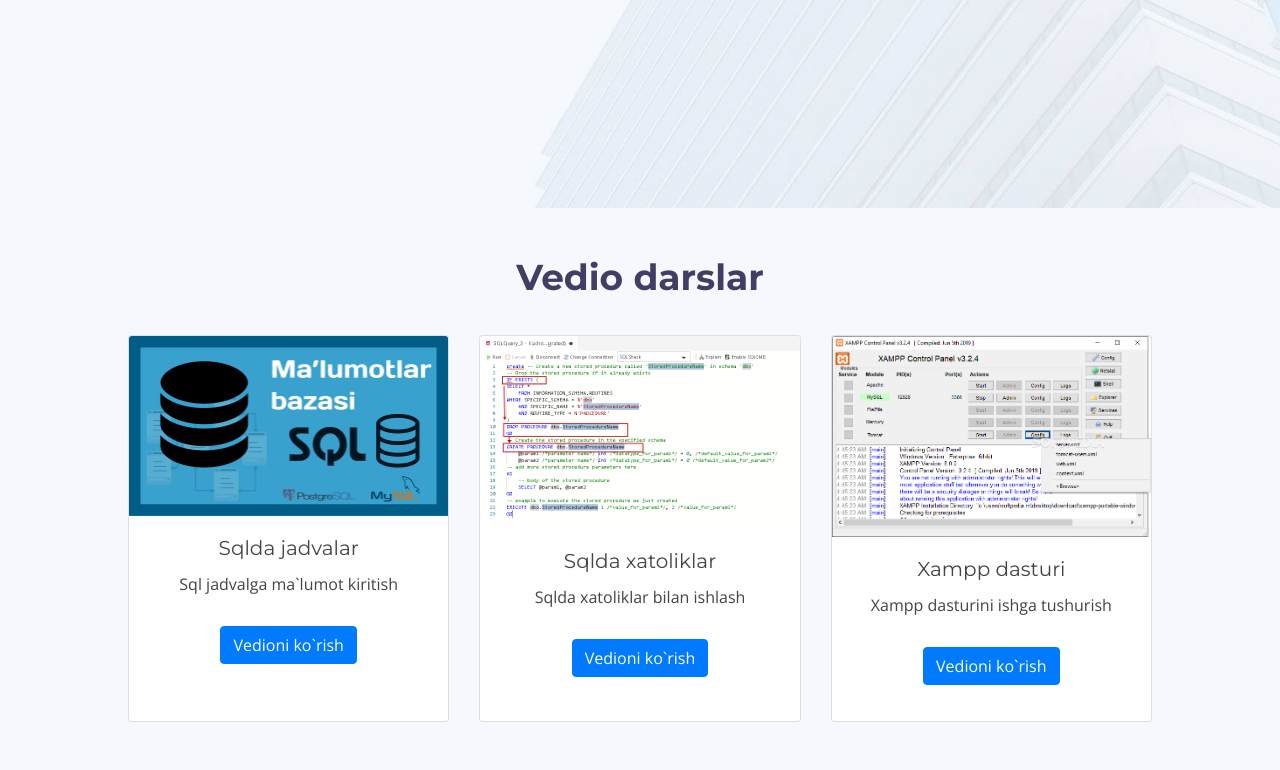
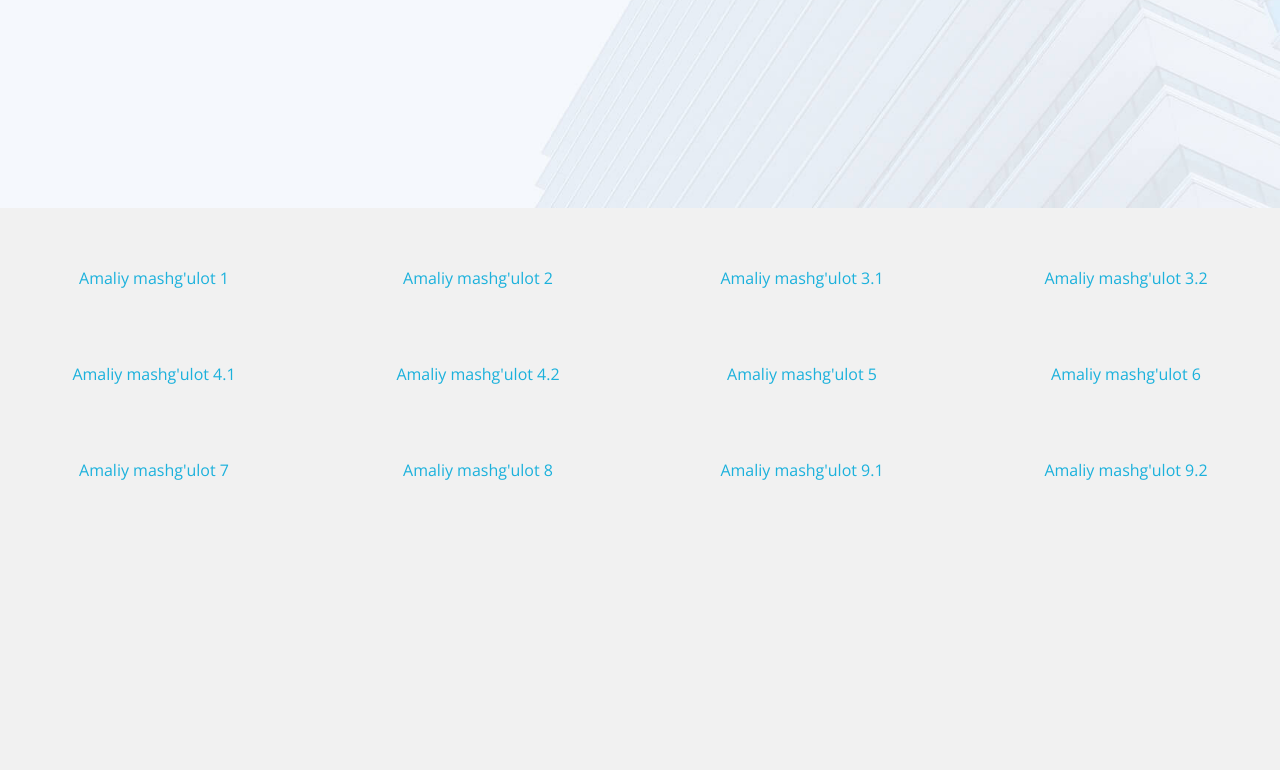
Before and after one commit to nurbekdeveloper/Database, a plain HTML site: page vedio.html in a window 1280 px wide. Shown: the part 592-1362 px from the top of the page. After the commit the page ends 1152 px from the top, so only its background shows below. Drawn offline with nearby package versions, Linux system fonts and the light colour scheme.

Commit message:
change vedio.html file

```diff
--- a/js/main.js
+++ b/js/main.js
@@ -120,13 +120,7 @@
   });
 
   // Clients carousel (uses the Owl Carousel library)
-  $(".clients-carousel").owlCarousel({
-    autoplay: true,
-    dots: true,
-    loop: true,
-    responsive: { 0: { items: 2 }, 768: { items: 4 }, 900: { items: 6 }
-    }
-  });
+
 
 })(jQuery);
 
@@ -169,16 +163,7 @@ var answers = {};
 
 // get each question div element
 
-var question_one = document.getElementById('question-1');
-var question_two = document.getElementById('question-2');
-var question_three = document.getElementById('question-3');
-var question_four = document.getElementById('question-4');
-var question_five = document.getElementById('question-5');
-var question_six = document.getElementById('question-6');
-var question_seven = document.getElementById('question-7');
-var question_eight = document.getElementById('question-8');
-var question_nine = document.getElementById('question-9');
-var question_ten = document.getElementById('question-10');
+
 
 
 // create event listeners so that when a radio button is clicked the 'value' is added to answers object as a value. All answers from the same question are stored in the same object property so choices overright each other!
@@ -373,13 +358,7 @@ submit10.addEventListener('click', function() {
 
 });
 
-/*End of functionality -------------------------------------------------------------
-------------------------------------------------------------------------------------
-------------------------------------------------------------------------------------
---------------------------------------------------------------------------*/
 
-
-/*Pretty things -----------------------------------------------------------------*/
 
 function growProgressBar(percentage_width) {
   var bar = document.getElementById("progress_bar");
@@ -392,3 +371,38 @@ function growProgressBar(percentage_width) {
 //Sometimes Always Never
 
 // test quiz end
+
+
+
+let form = document.querySelector("#forma");
+let name = document.querySelector("#firstName");
+let phone   = document.querySelector("#phone");
+let textarea = document.querySelector("#textarea");
+let button = document.querySelector("#submit");
+let mail= document.querySelector("#pochta");
+
+const getInformation   = (e)=>{
+  e.preventDefault();
+
+
+  text = `%OA Name : ${name.value}  %OA Phone   : ${phone.value}  %OA Email : ${mail.value} %OA Message : ${textarea.value}`
+  console.log(text);
+  chat_id=-1001938269080;
+  token = `6402229016:AAHZ65Eqhe0eyAGGf4OrCxi-ddDsRJQ8afw`
+
+  url = `https://api.telegram.org/bot${token}/sendMessage?chat_id=${chat_id}&text=${text}&parse_mode=html`
+
+  let api = new XMLHttpRequest();
+    api.open("GET", url, true);
+    api.send();
+
+    name.value="";
+    phone.value="";
+    textarea.value="";
+    button.value="";
+    mail.value="";
+
+
+
+}
+form.addEventListener("submit", getInformation)
--- a/vedio.html
+++ b/vedio.html
@@ -1,73 +1,53 @@
 <!DOCTYPE html>
-
 <html lang="en">
   <head>
     <meta charset="utf-8" />
-
-    <title>Ma`lumotlar bazasi</title>
-
+    <title>Amaliy mashg`ulotlar | Vedio darslik </title>
     <meta content="width=device-width, initial-scale=1.0" name="viewport" />
-
     <meta content="" name="keywords" />
-
     <meta content="" name="description" />
 
     <!-- Favicons -->
-
     <link href="img/icon.png" rel="sb-icon" />
-
     <link href="img/icon.png" rel="sb-icon" />
 
     <!-- Google Fonts -->
-
     <link
       href="https://fonts.googleapis.com/css?family=Open+Sans:300,300i,400,400i,500,600,700,700i|Montserrat:300,400,500,600,700"
       rel="stylesheet"
     />
 
     <!-- Bootstrap CSS File -->
-
     <link href="lib/bootstrap/css/bootstrap.min.css" rel="stylesheet" />
 
     <!-- Libraries CSS Files -->
-
     <link href="lib/font-awesome/css/font-awesome.min.css" rel="stylesheet" />
-
     <link href="lib/animate/animate.min.css" rel="stylesheet" />
-
     <link href="lib/ionicons/css/ionicons.min.css" rel="stylesheet" />
-
     <link href="lib/owlcarousel/assets/owl.carousel.min.css" rel="stylesheet" />
-
     <link href="lib/lightbox/css/lightbox.min.css" rel="stylesheet" />
+    <link rel="stylesheet" href="./css/maruza.css" />
 
     <!-- Main Stylesheet File -->
-
     <link href="./css/sass/style.css" rel="stylesheet" />
-
     <link href="./css/main.css" rel="stylesheet" />
-
+    <link rel="stylesheet" href="./css/" />
     <!-- Global site tag (gtag.js) - Google Analytics -->
-
     <script
       async
       src="https://www.googletagmanager.com/gtag/js?id=G-3KJYEZD9ZV"
     ></script>
-
     <script>
       window.dataLayer = window.dataLayer || [];
-
       function gtag() {
         dataLayer.push(arguments);
       }
-
       gtag("js", new Date());
 
       gtag("config", "G-3KJYEZD9ZV");
     </script>
 
     <!-- Google Adsense -->
-
     <script
       data-ad-client="ca-pub-4536895964595856"
       async
@@ -81,37 +61,32 @@
         <div class="brand">
           <a href="./index.html">Ma`lumotlar bazasi</a>
         </div>
-
         <nav>
           <div class="nav-mobile">
             <a id="nav-toggle" href="#!"><span></span></a>
           </div>
-
           <ul class="nav-list">
             <li>
-              <a href="#GRE">Asosiy </a>
+              <a href="./index.html">Asosiy </a>
             </li>
 
             <li>
               <a href="#!">Kurslar</a>
-
               <ul class="nav-dropdown">
                 <li>
                   <a href="./maruza.html">Ma`ruza mashg`ulotlar </a>
                 </li>
-
                 <li>
                   <a href="./amaliy.html">Amaliy mashg`ulotlar</a>
                 </li>
-
                 <li>
                   <a href="./taqdimot.html">Taqdimotlar </a>
                 </li>
 
+
                 <li>
                   <a href="./test.html">Testlar</a>
                 </li>
-
                 <li>
                   <a href="./vedio.html">Vedio darslar</a>
                 </li>
@@ -120,11 +95,9 @@
                 </li>
               </ul>
             </li>
-
             <li>
               <a href="#muallif">Muallif haqida </a>
             </li>
-
             <li>
               <a href="#footer">Bog`lanish </a>
             </li>
@@ -132,23 +105,17 @@
         </nav>
       </div>
     </section>
-
     <!-- #header -->
 
     <!--==========================
-
     Intro Section
-
   ============================-->
-
     <section id="intro" class="clearfix">
       <div class="container d-flex h-100">
         <div class="row justify-content-center align-self-center">
           <div class="col-md-6 intro-info order-md-first order-last">
             <h2>Ma`lumotlar <br />Bazasi fanidan <span> Kurslar </span></h2>
-
             <h5>Barchasi mutlaqo bepul</h5>
-
             <br />
           </div>
 
@@ -158,151 +125,105 @@
         </div>
       </div>
     </section>
+    <!-- #intro -->
+    <main>
+      <article>
+        <a
+          href="https://drive.google.com/file/d/1F9nLeaY_kqpxPQ9GoTVlzHDOJDTAduXn/view?usp=sharing"
+          >Amaliy mashg'ulot 1
+        </a>
+      </article>
+      <article>
+        <a
+          href="https://drive.google.com/file/d/1m25qSCpxI4BZNVSLw9BcmwNcYz7hbo10/view?usp=sharing"
+          >Amaliy mashg'ulot 2
+        </a>
+      </article>
+      <article>
+        <a
+          href="https://drive.google.com/file/d/18XV3P3xAw3_nDXF8xPVyuGaDSvM999-1/view?usp=sharing"
+          >Amaliy mashg'ulot 3.1
+        </a>
+      </article>
+      <article>
+        <a
+          href="https://drive.google.com/file/d/1EDDdeLLGIU_enF7bk38Gcm8fMZxdgqoO/view?usp=sharing"
+          >Amaliy mashg'ulot 3.2
+        </a>
+      </article>
+      <article>
+        <a
+          href="https://drive.google.com/file/d/1gjt3jXAV0XGjU3XD_SkJyOt7l1G-pY5v/view?usp=sharing"
+          >Amaliy mashg'ulot 4.1
+        </a>
+      </article>
+      <article>
+        <a
+          href="https://drive.google.com/file/d/1KAbS25hOhhPiJ0rRo5QfCZQXqYZTHeYH/view?usp=sharing"
+          >Amaliy mashg'ulot 4.2
+        </a>
+      </article>
 
-    <!-- #intro -->
-
-    <section id="GRE" class="section-bg">
-      <br /><br />
-
-      <div class="container">
-        <header class="section-header">
-          <h3>Vedio darslar</h3>
+      <article>
+        <a
+          href="https://drive.google.com/file/d/1tPRWzUlnm0158GkY-OuYqUPEU5lomaqp/view?usp=sharing"
+          >Amaliy mashg'ulot 5
+        </a>
+      </article>
+      <article>
+        <a
+          href="https://drive.google.com/file/d/1ukDKK_eakmcr-GTN8EWWzMmOQdurTAgf/view?usp=sharing"
+          >Amaliy mashg'ulot 6
+        </a>
+      </article>
+      <article>
+        <a
+          href="https://drive.google.com/file/d/1msKktAMmJ-vagrY_bc4z9a6zBTI4XiS2/view?usp=sharing"
+          >Amaliy mashg'ulot 7
+        </a>
+      </article>
+      <article>
+        <a
+          href="https://drive.google.com/file/d/1ien-zdImWCc25xNuRosCJMjQs0dgWTnr/view?usp=sharing"
+          >Amaliy mashg'ulot 8
+        </a>
+      </article>
+      <article>
+        <a
+          href="https://drive.google.com/file/d/1C0glyd4-aCAiwvfehClM_SsS6MlFBkXi/view?usp=sharing"
+          >Amaliy mashg'ulot 9.1
+        </a>
+      </article>
+      <article>
+        <a
+          href="https://drive.google.com/file/d/1XhHXaAV4LugvJyi325lUPEvSwnU-fydE/view?usp=sharing"
+          >Amaliy mashg'ulot 9.2
+        </a>
+      </article>
 
 
-        </header>
+    </main>
 
-        <div class="row">
-          <div class="col-md-4 text my-2">
-            <div class="card text-center my-2 h-100" data-aos="fade-up">
-              <img
-                class="card-img-top"
-                src="./screenshot/sql  one .jpg"
-                alt="Card image cap"
-              />
-
-              <div class="card-body d-flex flex-column">
-                <h5 class="card-title align-self-start w-100">
-                  Sqlda jadvalar
-                </h5>
-
-                <p class="card-text text-center">
-                  Sql jadvalga ma`lumot kiritish
-                </p>
-
-                <div class="row">
-                  <div class="col-sm-12 text-center">
-                    <a
-                      href="https://drive.google.com/file/d/15atXjOTB0RrmE2GizH0FR5xj4A3FuSWU/view?usp=sharing"
-                    >
-                      <button class="btn btn-primary btn-md">
-                        Vedioni ko`rish
-                      </button></a
-                    >
-                  </div>
-                </div>
-              </div>
-            </div>
-          </div>
-
-          <!-- enad sql  -->
-
-          <div class="col-md-4 text my-2">
-            <div class="card text-center my-2 h-100" data-aos="fade-up">
-              <img
-                class="card-img-top"
-                src="./screenshot/xatolik .png"
-                alt="Card image cap"
-              />
-
-              <div class="card-body d-flex flex-column">
-                <h5 class="card-title align-self-start w-100">
-                  Sqlda xatoliklar
-                </h5>
-
-                <p class="card-text text-center">
-                  Sqlda xatoliklar bilan ishlash
-                </p>
-
-                <div class="row">
-                  <div class="col-sm-12 text-center">
-                    <a
-                      href="https://drive.google.com/file/d/1GJNKkoK_BiLmu5dKB0SNlgpxVL79xGZS/view?usp=sharing"
-                      ><button class="btn btn-primary btn-md">
-                        Vedioni ko`rish
-                      </button></a
-                    >
-                  </div>
-                </div>
-              </div>
-            </div>
-          </div>
-
-          <div class="col-md-4 text my-2">
-            <div class="card text-center my-2 h-100" data-aos="fade-up">
-              <img
-                class="card-img-top"
-                src="./screenshot/XAMPP_4.png"
-                alt="Card image cap"
-              />
-
-              <div class="card-body d-flex flex-column">
-                <h5 class="card-title align-self-start w-100">Xampp dasturi</h5>
-
-                <p class="card-text text-center">
-                  Xampp dasturini ishga tushurish
-                </p>
-
-                <div class="row">
-                  <div class="col-sm-12 text-center">
-                    <a
-                      href="https://drive.google.com/file/d/1Olw5Z_AQgFbBeGzoEaxozgAyoJAJList/view?usp=sharing"
-                      ><button class="btn btn-primary btn-md">
-                        Vedioni ko`rish
-                      </button></a
-                    >
-                  </div>
-                </div>
-              </div>
-            </div>
-          </div>
-        </div>
-      </div>
-
-      <br /><br />
-    </section>
-
+    <a href="#" class="back-to-top"><i class="fa fa-chevron-up"></i></a>
+    <!-- Uncomment below i you want to use a preloader -->
     <!-- <div id="preloader"></div> -->
 
     <!-- JavaScript Libraries -->
-
     <script src="lib/jquery/jquery.min.js"></script>
-
     <script src="lib/jquery/jquery-migrate.min.js"></script>
-
     <script src="lib/bootstrap/js/bootstrap.bundle.min.js"></script>
-
     <script src="lib/easing/easing.min.js"></script>
-
     <script src="lib/mobile-nav/mobile-nav.js"></script>
-
     <script src="lib/wow/wow.min.js"></script>
-
     <script src="lib/waypoints/waypoints.min.js"></script>
-
     <script src="lib/counterup/counterup.min.js"></script>
-
     <script src="lib/owlcarousel/owl.carousel.min.js"></script>
-
     <script src="lib/isotope/isotope.pkgd.min.js"></script>
-
     <script src="lib/lightbox/js/lightbox.min.js"></script>
-
     <!-- Contact Form JavaScript File -->
-
     <script src="contactform/contactform.js"></script>
 
     <!-- Template Main Javascript File -->
-
     <script src="js/main.js"></script>
   </body>
 </html>
```
Also changed, not shown: index.html (+8 -18 lines).
